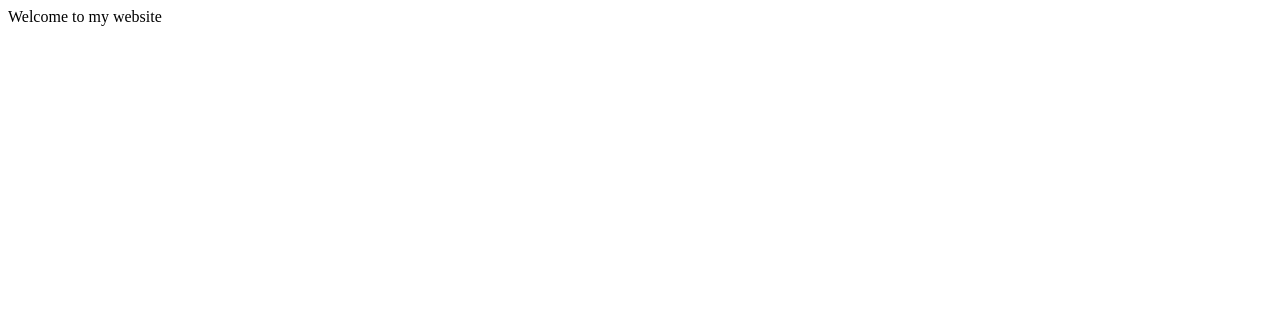
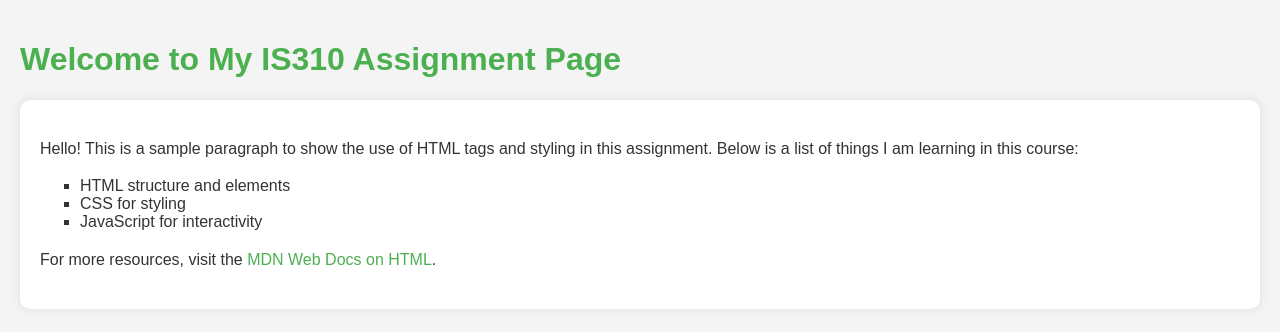
Before and after one commit to yukthas2/yukthas2.github.io, a plain HTML site: page index.html in a window 1280 px wide. Drawn offline with Linux system fonts and the light colour scheme.

Commit message:
Add files via upload
added source and style html

```diff
--- a/index.html
+++ b/index.html
@@ -1 +1,57 @@
-Welcome to my website
+<!DOCTYPE html>
+<html lang="en">
+<head>
+    <meta charset="UTF-8">
+    <meta name="viewport" content="width=device-width, initial-scale=1.0">
+    <title>IS310 Assignment 2</title>
+    <style>
+        body {
+            font-family: Arial, sans-serif;
+            background-color: #f4f4f4;
+            color: #333;
+            margin: 0;
+            padding: 20px;
+        }
+        h1 {
+            color: #4CAF50;
+        }
+        .content {
+            background-color: #fff;
+            padding: 20px;
+            border-radius: 10px;
+            box-shadow: 0 0 10px rgba(0,0,0,0.1);
+        }
+        p {
+            line-height: 1.6;
+        }
+        ul {
+            list-style-type: square;
+        }
+        a {
+            color: #4CAF50;
+            text-decoration: none;
+        }
+        a:hover {
+            text-decoration: underline;
+        }
+    </style>
+</head>
+<body>
+    <h1>Welcome to My IS310 Assignment Page</h1>
+    <div class="content">
+        <p>Hello! This is a sample paragraph to show the use of HTML tags and styling in this assignment. Below is a list of things I am learning in this course:</p>
+
+        <ul>
+            <li>HTML structure and elements</li>
+            <li>CSS for styling</li>
+            <li>JavaScript for interactivity</li>
+        </ul>
+
+        <p>For more resources, visit the <a href="https://developer.mozilla.org/en-US/docs/Web/HTML">MDN Web Docs on HTML</a>.</p>
+    </div>
+
+    <script>
+        console.log("Welcome to the IS310 Assignment 2 webpage!");
+    </script>
+</body>
+</html>
```
